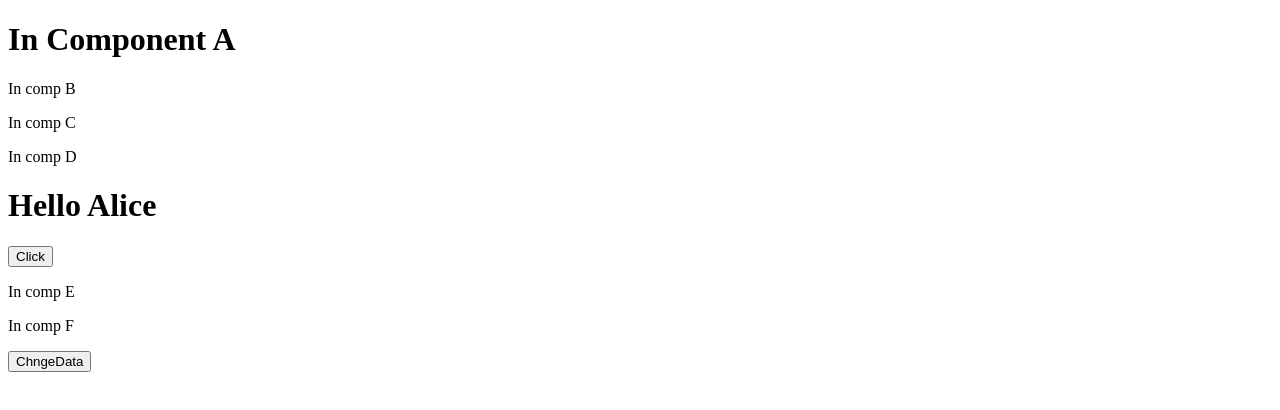
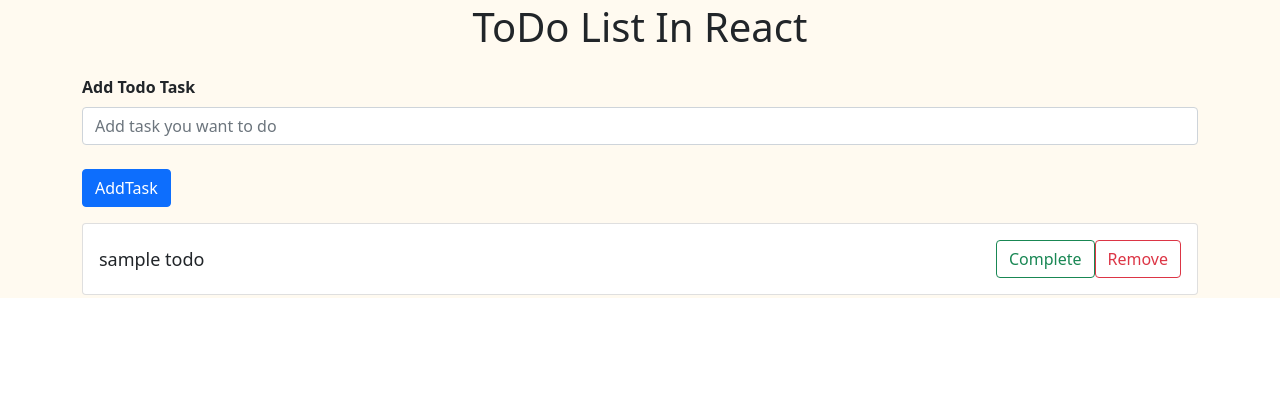
Before and after one commit to JavedRaza/React2021HW, a React (Create React App) app: page / in a window 1280 px wide. Shown: the top 410 px of the page. Built offline with nearby package versions, Linux system fonts and the light colour scheme.

Commit message:
Todo App

```diff
--- a/package.json
+++ b/package.json
@@ -6,7 +6,9 @@
     "@testing-library/jest-dom": "^5.14.1",
     "@testing-library/react": "^11.2.7",
     "@testing-library/user-event": "^12.8.3",
+    "bootstrap": "^5.0.2",
     "react": "^17.0.2",
+    "react-bootstrap": "^1.6.1",
     "react-dom": "^17.0.2",
     "react-scripts": "4.0.3",
     "web-vitals": "^1.1.2"
--- a/src/App.js
+++ b/src/App.js
@@ -1,5 +1,5 @@
 import React from 'react';
-import Homework from './Components/Day-5/homework';
+import Homework from './Components/Day-6/todo';
 
 
 function App() {
--- /dev/null
+++ b/src/Components/Day-6/todo.js
@@ -0,0 +1,95 @@
+import React from 'react'
+import '../../styles/style.css'
+import 'bootstrap/dist/css/bootstrap.min.css';
+import {Button , Card , Form } from 'react-bootstrap'
+
+
+const Todo = ({index , todo , removeTodo , markTodo }) => {
+    console.log(todo.title);
+    return(
+        <div className="todo">
+            <span style={{textDecoration:todo.isComplete ?"line-through":""}}>{todo.title}</span>
+            <div>
+                <Button onClick={()=>{markTodo(index)}} variant="outline-success">Complete</Button>
+                <Button onClick={()=>{removeTodo(index)}} variant="outline-danger">Remove</Button>
+            </div>
+        </div>
+    )
+}
+
+const FormTodo = ({maketodo}) => {
+        const [val,setval] =React.useState("");
+
+        const handlesubmit = (e) =>{
+            e.preventDefault();
+            if(!val) return;
+            maketodo(val);
+            setval("");
+        }
+
+    return (
+        <div>
+            <Form onSubmit = {handlesubmit}>
+                <Form.Group>
+                    <Form.Label><b>Add Todo Task</b></Form.Label>
+                    <Form.Control type="text" className="input" value={val} onChange={e=> setval(e.target.value)} placeholder="Add task you want to do"></Form.Control>
+                </Form.Group>
+                <br/>
+                <Button variant="primary mb-3" type="submit" >
+                    AddTask
+                </Button>
+            </Form>
+        </div>
+    )
+}
+
+
+const App = () => {
+    const [todos , setTodos] = React.useState([{
+        title:"sample todo",
+        isComplete:false
+    }])
+    const addTodo = newtodo =>{
+          const temptodos = [...todos ,{
+            title:newtodo,
+            isComplete:false
+          }];
+          setTodos(temptodos)
+    }
+
+    const markTodo = index =>{
+        const temptodos = [...todos];
+        temptodos[index].isComplete = true;
+        setTodos(temptodos)
+  }
+  const removeTodo = index =>{
+    const temptodos = [...todos];
+    temptodos.splice(index , 1);
+    setTodos(temptodos)
+}
+    return (
+         <div className="app">
+             <div className="container">
+                 <h1 className="text-center mb-4">ToDo List In React</h1>
+                 <FormTodo maketodo={addTodo}/>
+                 <div>
+                     {todos.map((todo , index)=>(
+                        //  console.log(todo.title , index)
+                         <Card>
+                             <Card.Body>
+                             <Todo
+                          key={index}
+                          index ={index}
+                          todo = {todo}
+                          removeTodo ={removeTodo}
+                          markTodo = {markTodo}
+                          />
+                         </Card.Body>
+                         </Card>
+                     ))}
+                </div>
+            </div>
+         </div>
+    )
+}
+export default App;
--- /dev/null
+++ b/src/styles/style.css
@@ -0,0 +1,12 @@
+*{padding:0;margin: 0;}
+.app{
+    padding: 3px;
+    background-color: floralwhite;
+}
+
+.todo {
+    align-items: center;
+    display: flex;
+    font-size: 18px;
+    justify-content: space-between;
+  }
```
Also changed, not shown: 1 other file (tests, documents, lock files or other folders).
